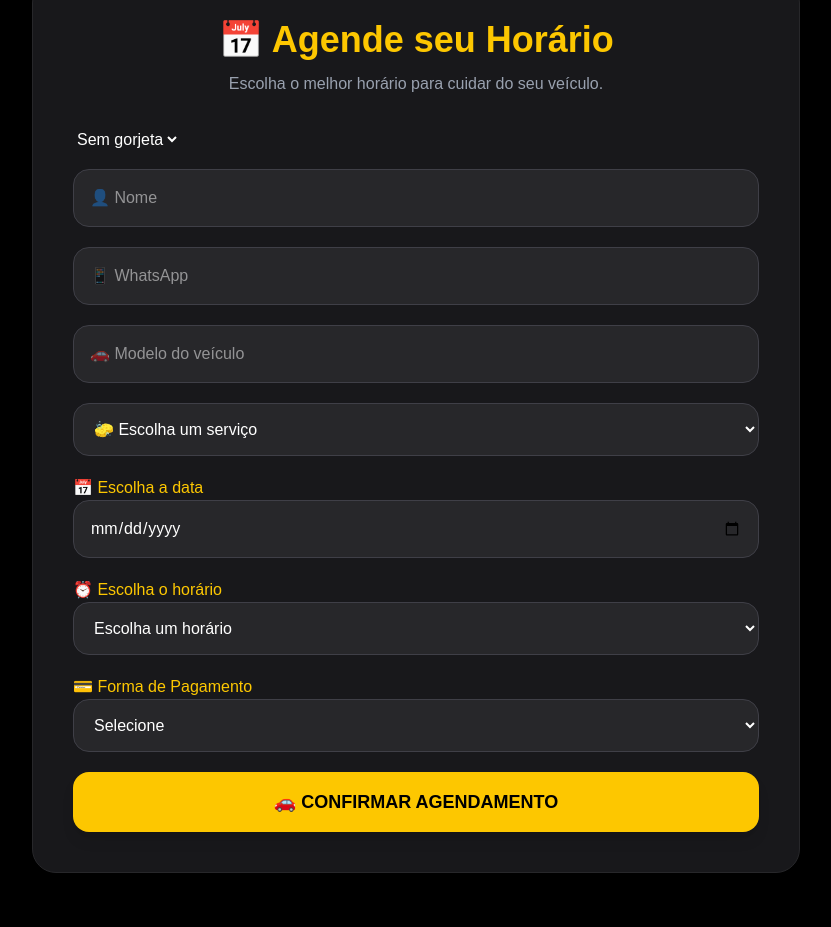
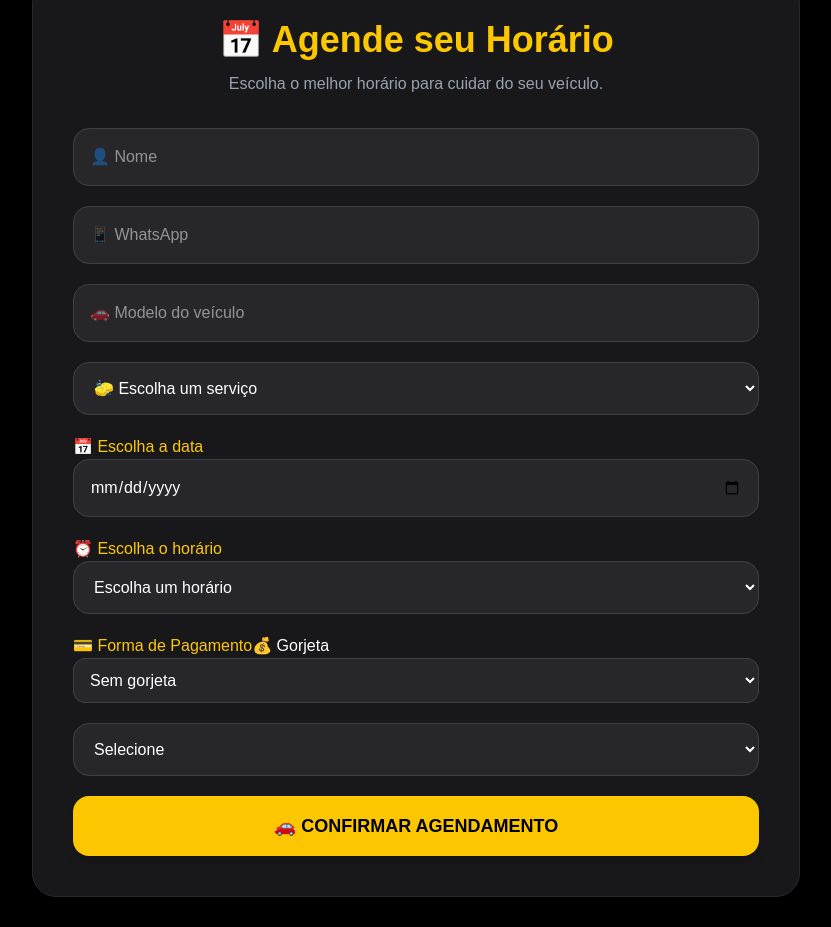
Before and after one commit to yurisilva7777/lava-jato-do-yuri, a Next.js app: page / in a window 1280 px wide. Shown: the part 1865-2792 px from the top of the page, without its empty margins (224-1055 px from the left). Built offline with nearby package versions, Linux system fonts and the light colour scheme.

Commit message:
Adiciona campo de gorjeta no agendamento

```diff
--- a/components/Schedule.tsx
+++ b/components/Schedule.tsx
@@ -130,16 +130,7 @@ criadoEm:new Date()
           className="space-y-5"
 
         >
-          <select
-  value={gorjeta}
-  onChange={(e) => setGorjeta(Number(e.target.value))}
->
-  <option value={0}>Sem gorjeta</option>
-  <option value={5}>R$ 5</option>
-  <option value={10}>R$ 10</option>
-  <option value={20}>R$ 20</option>
-  <option value={30}>R$ 30</option>
-</select>
+
 
           <input
             type="text"
@@ -247,7 +238,21 @@ criadoEm:new Date()
           <label className="text-yellow-400 font-medium">
             💳 Forma de Pagamento
           </label>
+        <label>💰 Gorjeta</label>
 
+<select
+className="w-full bg-zinc-800 border border-zinc-700 rounded-xl p-3"
+  value={gorjeta}
+  onChange={(e) => setGorjeta(Number(e.target.value))}
+>
+  <option value={0}>Sem gorjeta</option>
+  <option value={5}>R$ 5</option>
+  <option value={10}>R$ 10</option>
+  <option value={15}>R$ 15</option>
+  <option value={20}>R$ 20</option>
+  <option value={25}>R$ 25</option>
+
+</select>
           <select
             value={formaPagamento}
             onChange={(e) => setFormaPagamento(e.target.value)}
```
